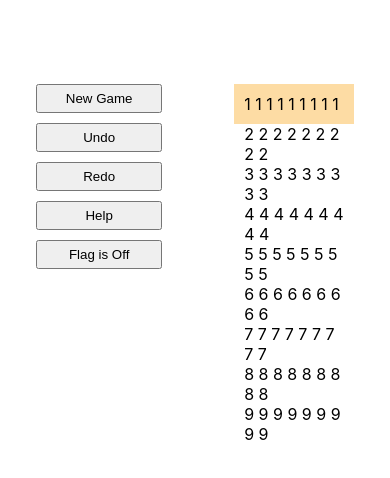
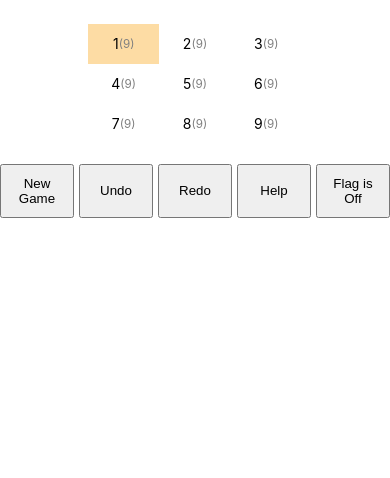
Before and after one commit to yiyizym/sudoku, a React (Create React App) app: page / in a window 390 px wide. Shown: the top 478 px of the page. Built offline with nearby package versions, Linux system fonts and the light colour scheme; no server answers.

Commit message:
feat(styles): improve

```diff
--- /dev/null
+++ b/src/App.scss
@@ -0,0 +1,13 @@
+.app {
+    display: flex;
+    justify-content: space-around;
+    padding-top: 10vh;
+}
+
+@media screen and (max-width: 768px) {
+    .app {
+        flex-direction: column;
+        align-items: center;
+        padding-top: 1vw;
+    }
+}
--- a/src/App.tsx
+++ b/src/App.tsx
@@ -5,6 +5,7 @@ import { ValueType } from './components/basics';
 import GamePanel from './components/gamePanel';
 import { Mode } from './schema'
 import MyDialog from './components/dialog';
+import './App.scss';
 
 interface AppState {
     mode: Mode;
@@ -253,11 +254,7 @@ class App extends React.Component<{}, AppState> {
 
         return (
             <div
-                style={{
-                    display: 'flex',
-                    justifyContent: 'space-around',
-                    paddingTop: '10vh'
-                }}
+                className='app'
             >
                 <GamePanel
                     initGame={this.initGame}
--- a/src/components/digitPanel/index.scss
+++ b/src/components/digitPanel/index.scss
@@ -1,6 +1,8 @@
 @import '../../assets/styles/constants.scss';
 
 .digit-panel {
+    display: flex;
+    flex-direction: column;
   &-item {
     display: flex;
     width: 100px;
@@ -15,7 +17,32 @@
     }
   }
 
+  &-item-count {
+    color: gray;
+    font-size: smaller;
+  }
+
   .selected {
     background-color: $darkBG;
   }
 }
+
+@media screen and (max-width: 768px) {
+  .digit-panel {
+    flex-direction: row;
+    justify-content: center;
+    flex-wrap: wrap;
+    padding: 20px 0;
+    &-item {
+        width: 33%;
+        padding: 0;
+        display: flex;
+        height: 40px;
+        font-size: 14px;
+        justify-content: center;
+    }
+    &-item-count {
+    font-size: smaller;
+  }
+  }
+}
--- a/src/components/digitPanel/index.tsx
+++ b/src/components/digitPanel/index.tsx
@@ -21,14 +21,15 @@ class DigitPanel extends React.Component<DigitPanelProps,{}> {
     const { toFillCount, selectDigit, digitChosen } = this.props
     const digitCounts = Object.entries(toFillCount)
     return digitCounts
-      .filter(([, count]) => !!count)
+    //   .filter(([, count]) => !!count)
       .map(([digit, count]) => {
         return <div
           key={digit}
           className={`digit-panel-item ${digit === digitChosen ? 'selected' : ''}`}
           onClick={() => selectDigit(digit)}
         >
-          {Array.from({ length: count }, ():string => digit).join(' ')}
+            <span className='digit-panel-item-digit'>{digit}</span>
+            <span className='digit-panel-item-count'>({count})</span>
         </div>
       })
   }
@@ -56,10 +57,6 @@ class DigitPanel extends React.Component<DigitPanelProps,{}> {
 
   public render(): JSX.Element {
     return (<div
-      style={{
-        display: 'flex',
-        flexDirection: 'column',
-      }}
       className='digit-panel'
     >
       {this.generateDigits()}
--- a/src/components/gamePanel/index.scss
+++ b/src/components/gamePanel/index.scss
@@ -9,3 +9,18 @@
         cursor: pointer;
     }
 }
+
+@media screen and (max-width: 768px) {
+    .game-panel {
+        width: 100%;
+        flex-direction: row;
+        justify-content: center;
+        gap: 5px;
+        button {
+            width: 30%;
+            padding: 10px;
+        }
+        order: 3;
+    }
+
+}
--- /dev/null
+++ b/src/components/grid/index.scss
@@ -0,0 +1,17 @@
+.game-panel-grid {
+    width: 80vh;
+    height: 80vh;
+    display: flex;
+    flex-wrap: wrap;
+}
+
+@media screen and (max-width: 768px) {
+    .game-panel-grid {
+        width: 98vw;
+        height: 98vw;
+        flex-direction: column;
+        justify-content: center;
+        align-items: center;
+    }
+
+}
--- a/src/components/grid/index.tsx
+++ b/src/components/grid/index.tsx
@@ -3,6 +3,7 @@ import Tile from "./tile";
 import { ValueType } from "../basics";
 import _ from "lodash";
 import { Mode } from "../../schema";
+import "./index.scss";
 
 interface GridType {
   mode: Mode;
@@ -44,13 +45,7 @@ class Grid extends React.Component<GridType, {}> {
   render(): JSX.Element|null {
     const { values, mode } = this.props
     return _.isEmpty(values) ? null : (<div
-      style={{
-        width: '80vh',
-        height: '80vh',
-        display: "flex",
-        flexWrap: "wrap",
-      }}
-      className={`${mode}-mode`}
+      className={`game-panel-grid ${mode}-mode`}
     >
       {this.genTiles()}
     </div>)
```
